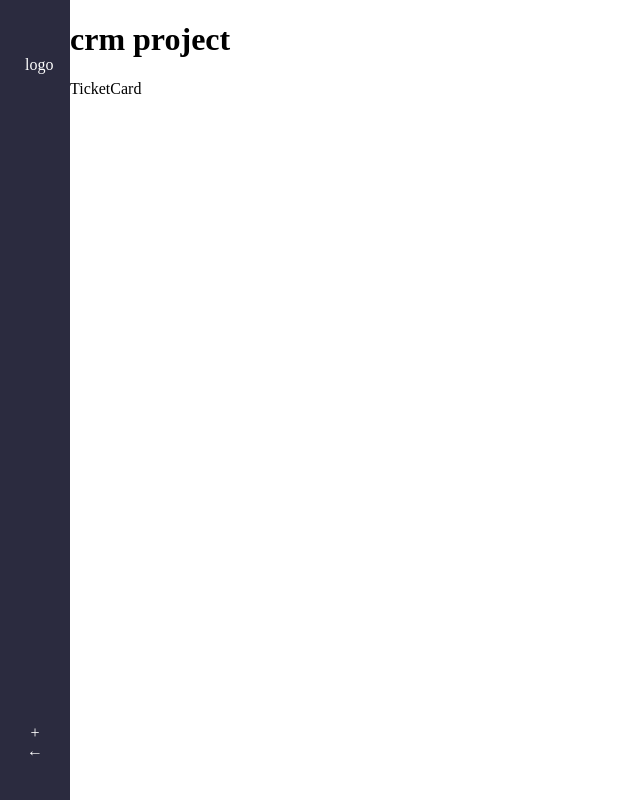
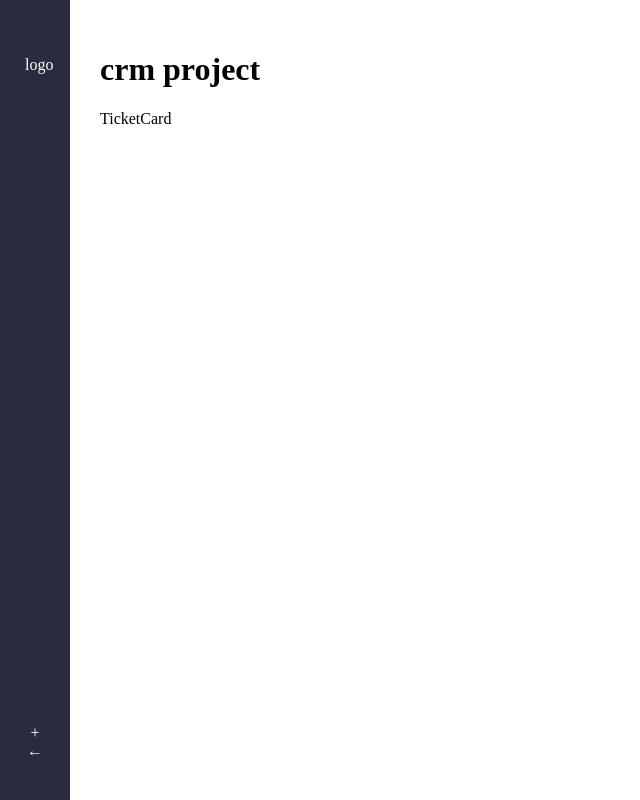
Before and after one commit to mvykool/crm-tuto, a React (Vite) app in the folder crm-tuto/: page / in a window 1280 px wide. Shown: the whole page, without its empty margins (0-640 px from the left). Built offline with nearby package versions, Linux system fonts and the light colour scheme.

Commit message:
edited the ticket card

```diff
--- a/crm-tuto/src/components/TicketCard.tsx
+++ b/crm-tuto/src/components/TicketCard.tsx
@@ -2,7 +2,7 @@ import React from 'react'
 
 const TicketCard = () => {
   return (
-    <div>TicketCard</div>
+    <div className=' ticket-card'>TicketCard</div>
   )
 }
 
--- a/crm-tuto/src/index.css
+++ b/crm-tuto/src/index.css
@@ -36,3 +36,23 @@ nav .icon {
   color: white;
 
 }
+
+/*dashboard*/
+
+.dashboard {
+  padding: 30px;
+  width: 100%;
+}
+
+.dashboard .ticket-container{
+  height: 80vh;
+  overflow: scroll;
+}
+
+
+/*ticket card*/
+
+.ticket-card {
+  display: flex ;
+  width: 100%;
+}
```
